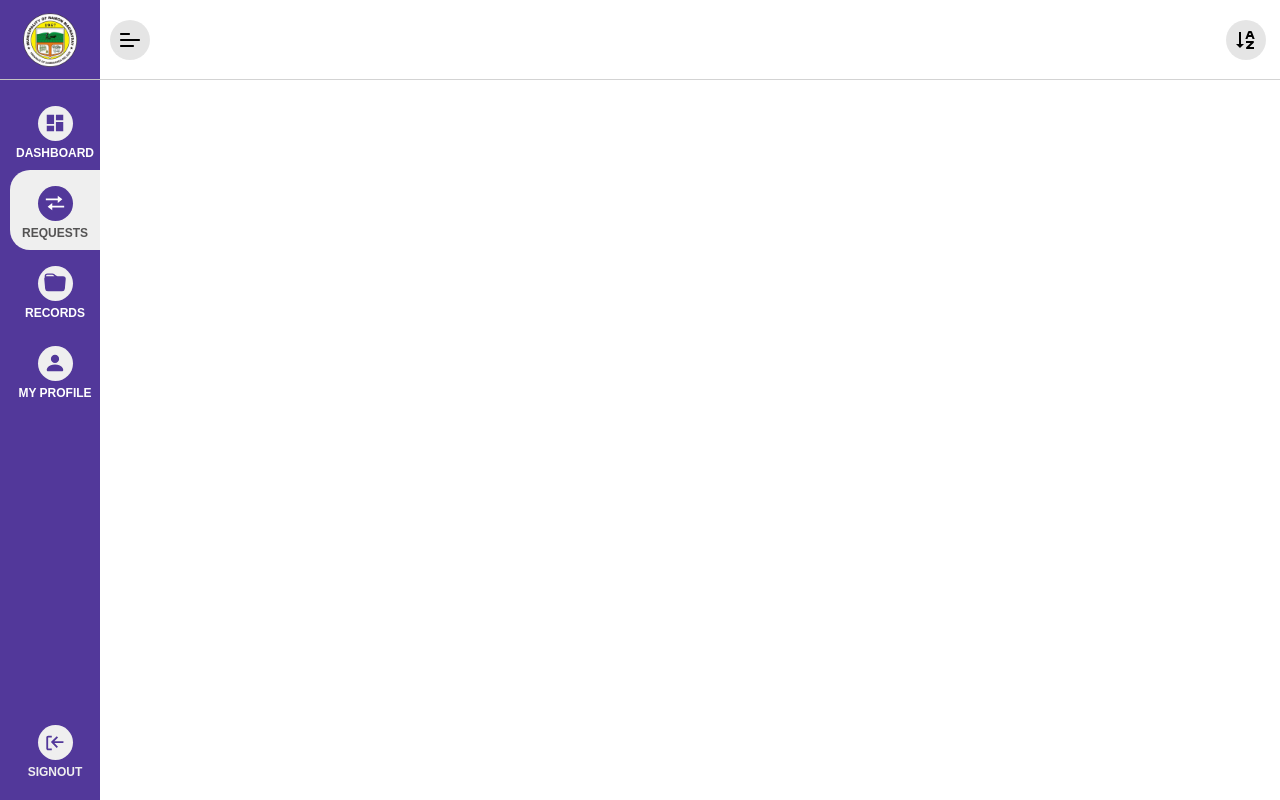
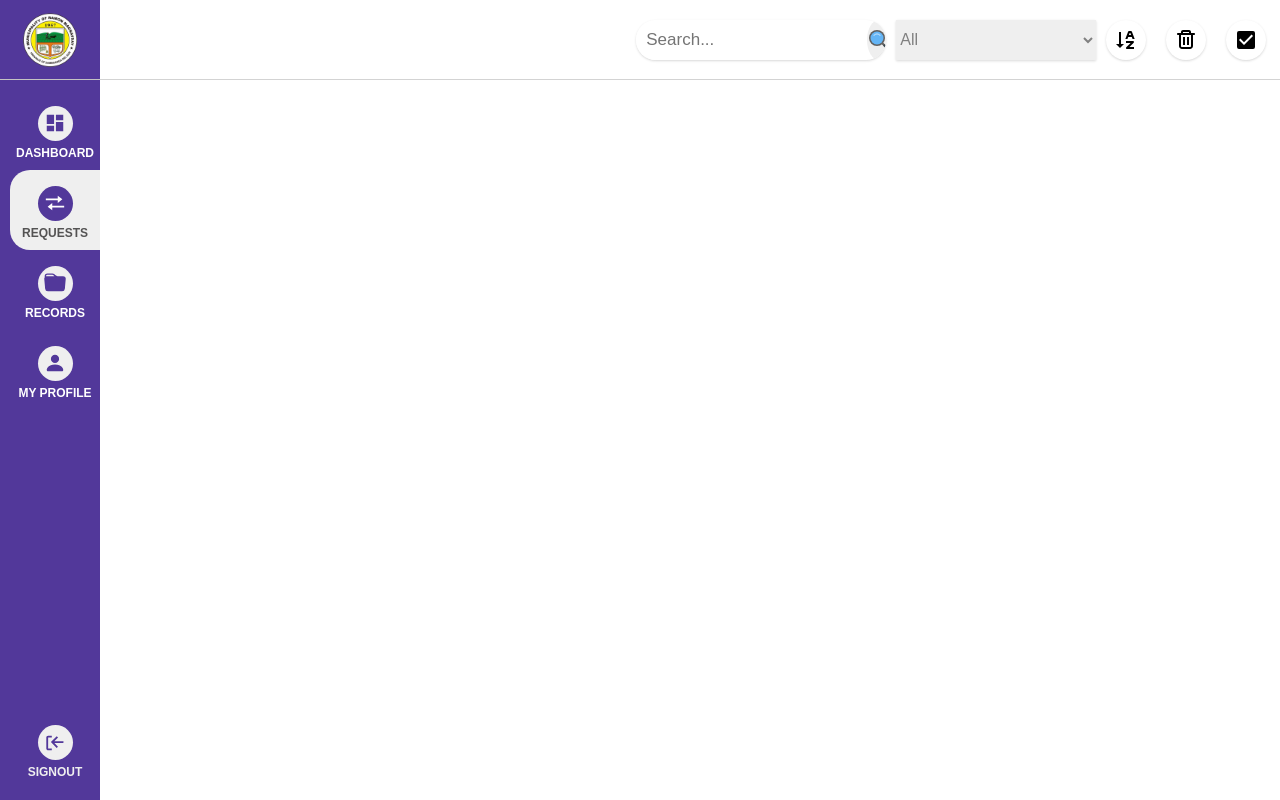
Before and after one commit to alnstien/BMS-frontend, a React (Create React App) app: page /transaction in a window 1280 px wide. Built offline with nearby package versions, Linux system fonts and the light colour scheme.

Commit message:
committed

```diff
--- a/src/components/dashboard/dashboard.css
+++ b/src/components/dashboard/dashboard.css
@@ -32,15 +32,9 @@
     .content-wrapper{
         margin-left: 0;
     }
-    .content-main-holder{
-        width: 85%;
-    }
 }
 @media screen and (max-width:800px){
     .content-wrapper{
         margin-left: 0;
     }
-    .content-main-holder{
-        width: 95%;
-    }
 }
--- a/src/components/transaction/index.js
+++ b/src/components/transaction/index.js
@@ -4,9 +4,17 @@ import './transaction.css';
 import SimpleBar from 'simplebar-react';
 import {FcSearch} from 'react-icons/fc'
 import {BiSortAZ,BiSortZA} from 'react-icons/bi'
-import {CgMenuLeft} from 'react-icons/cg'
-import {MdClose} from 'react-icons/md'
+import {CgMenuLeft,CgTrash} from 'react-icons/cg'
+import {MdClose,MdCheckBox,MdIndeterminateCheckBox} from 'react-icons/md'
 
+    //icons
+    const ascIcon = <BiSortAZ size={24} />
+    const descIcon = <BiSortZA size={24} />
+    const openIcon = <CgMenuLeft size={24} />
+    const closeIcon = <MdClose size={24} />
+    const trashIcon = <CgTrash size={24}  />
+    const checkIcon = <MdCheckBox size={24}  />
+    const unCheckIcon = <MdIndeterminateCheckBox size={24} />
 
 function Button({status,fnc,icon1,icon2,style}){
 
@@ -33,32 +41,37 @@ function Button({status,fnc,icon1,icon2,style}){
 export default function Transaction(props) {
     const [sortAsc,setSortAsc] = useState(false)
     const [isOpen,setOpen] = useState(false)
-
+    const [check,setCheck] = useState(false)
+    const width = window.innerWidth;
     const toggleSidebar=(e)=>{
         e.preventDefault();
-        setOpen(!isOpen)
+        setOpen(prevOpen=>!prevOpen)
     }
     const handleSort=(e)=>{
         e.preventDefault();
-        setSortAsc(!sortAsc)
+        setSortAsc(prevSort=>!prevSort)
+
+    }
+    const handleCheck=(e)=>{
+        e.preventDefault();
+        setCheck(prevCheck=>!prevCheck)
 
     }
 
-    //icons
-    const ascIcon = <BiSortAZ size={24} />
-    const descIcon = <BiSortZA size={24} />
-    const openIcon = <CgMenuLeft size={24} />
-    const closeIcon = <MdClose size={24} />
+
+
     return (
         <div className="con-container">
             <Sidebar transactionActive={true}/>
             <div className="content-wrapper">
-
                 <div className="main-content-wrapper">
                     <div className="content-main-holder">
                         <div className="mynav">
                             <form>
-                                <Button
+                                {
+                                    width <= 700
+                                ?
+                                    <Button
                                     status={isOpen}
                                     fnc={e=>toggleSidebar(e)}
                                     icon1={openIcon}
@@ -68,11 +81,39 @@ export default function Transaction(props) {
                                         left:0
                                     }}
                                 />
+                                :
+                                    null
+                                }
+                                <div className="cat-search">
+                                    <input
+                                        placeholder="Search..."
+                                    />
+                                    <button><FcSearch size={24} /></button>
+                                </div>
+                                <div className="cat-selection">
+                                    <select>
+                                        <option>All</option>
+                                        <option>Barangay Certificate</option>
+                                            <option>Certificate of Indigency</option>
+                                            <option>Letter of Acceptance</option>
+                                    </select>
+                                </div>
                                 <Button
                                     status={sortAsc}
                                     fnc={e=>handleSort(e)}
                                     icon1={ascIcon}
                                     icon2={descIcon}
+                                />
+                                <Button
+                                    fnc={e=>alert("delete something")}
+                                    status={false}
+                                    icon1={trashIcon}
+                                />
+                                <Button
+                                    fnc={e=>handleCheck(e)}
+                                    status={check}
+                                    icon1={checkIcon}
+                                    icon2={unCheckIcon}
                                 />
                             </form>
                         </div>
--- a/src/components/transaction/transaction.css
+++ b/src/components/transaction/transaction.css
@@ -40,12 +40,15 @@
     outline: none;
     border: none;
     cursor: pointer;
-    background: rgba(0,0,0,0.1);
+    /* background: rgba(0,0,0,0.1); */
+    background: #fff;
     transition: .3s;
     margin: 10px;
+    --tw-shadow: 0 1px 3px 0 rgba(0, 0, 0, 0.1), 0 1px 2px 0 rgba(0, 0, 0, 0.06);
+    box-shadow: var(--tw-ring-offset-shadow, 0 0 #0000), var(--tw-ring-shadow, 0 0 #0000), var(--tw-shadow)
 }
 .sort-button:hover{
-    background: rgba(0,0,0,0.2);
+    background: rgba(0,0,0,0.1);
 }
 .burger-menu{
     height: 40px;
@@ -72,7 +75,7 @@
     position: relative;
     display: flex;
     padding: 10px;
-    border-right: 1px solid gray;
+    border-right: 1px solid lightgray;
 }
 .req-overview-holder form{
     width: 100%;
@@ -111,3 +114,56 @@
     height: 40px;
     font-size: 16px;
 }
+.cat-selection{
+    display: flex;
+    width: 200px;
+    flex-direction: column;
+    margin-left: 10px;
+}
+.cat-selection select{
+    height: 40px;
+    border: none;
+    color: gray;
+    outline: none;
+    font-size: 16px;
+    /* border: 1px solid lightgray; */
+    --tw-shadow: 0 1px 3px 0 rgba(0, 0, 0, 0.1), 0 1px 2px 0 rgba(0, 0, 0, 0.06);
+    box-shadow: var(--tw-ring-offset-shadow, 0 0 #0000), var(--tw-ring-shadow, 0 0 #0000), var(--tw-shadow)
+}
+
+.cat-search{
+    width: 250px;
+    display: flex;
+    height: 40px;
+    border-radius: 20px;
+    overflow: hidden;
+    --tw-shadow: 0 1px 3px 0 rgba(0, 0, 0, 0.1), 0 1px 2px 0 rgba(0, 0, 0, 0.06);
+    box-shadow: var(--tw-ring-offset-shadow, 0 0 #0000), var(--tw-ring-shadow, 0 0 #0000), var(--tw-shadow)
+}
+.cat-search input{
+    flex: 1;
+    padding-left: 10px;
+    border: none;
+    outline: none;
+    font-size: 17px;
+    color: gray;
+}
+.cat-search button{
+    width: 40px;
+    display: flex;
+    align-items: center;
+    justify-content: center;
+    border-radius: 50%;
+    border: none;
+    outline: none;
+    cursor: pointer;
+}
+
+@media screen and (max-width:700px){
+    .mynav{
+        padding-right:10px ;
+    }
+    .cat-selection, .cat-search{
+        display: none;
+    }
+}
```
